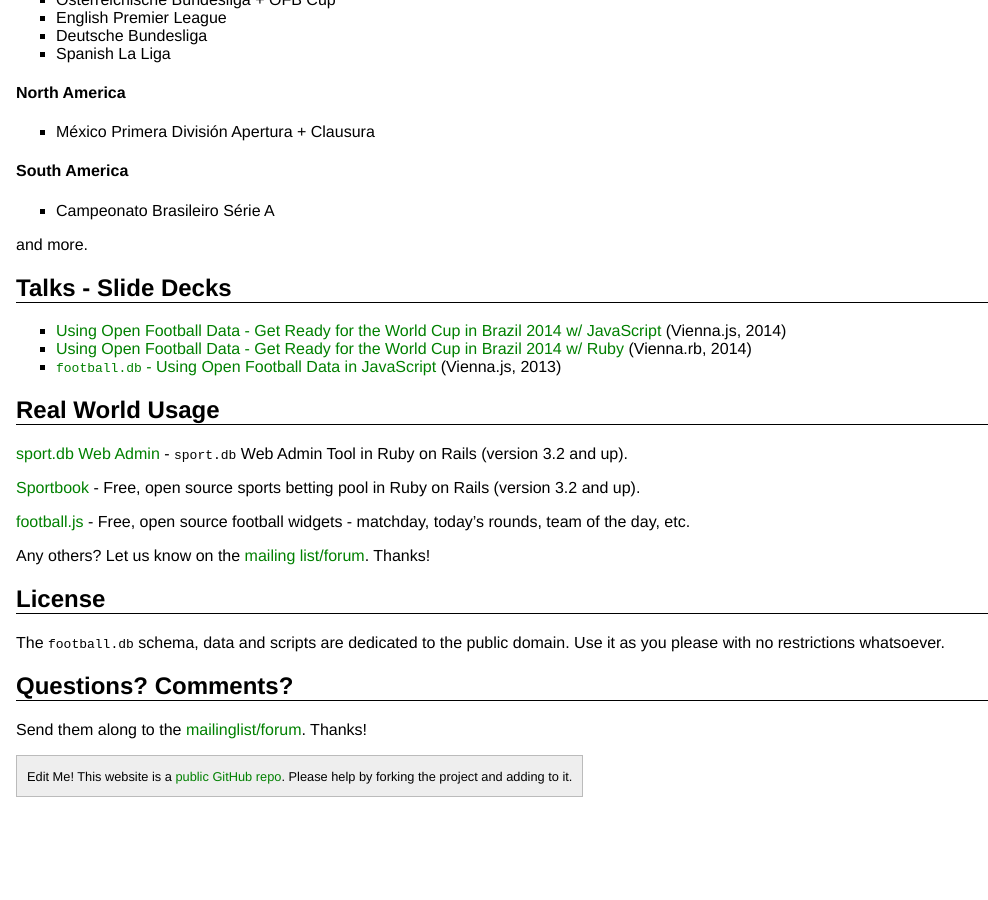
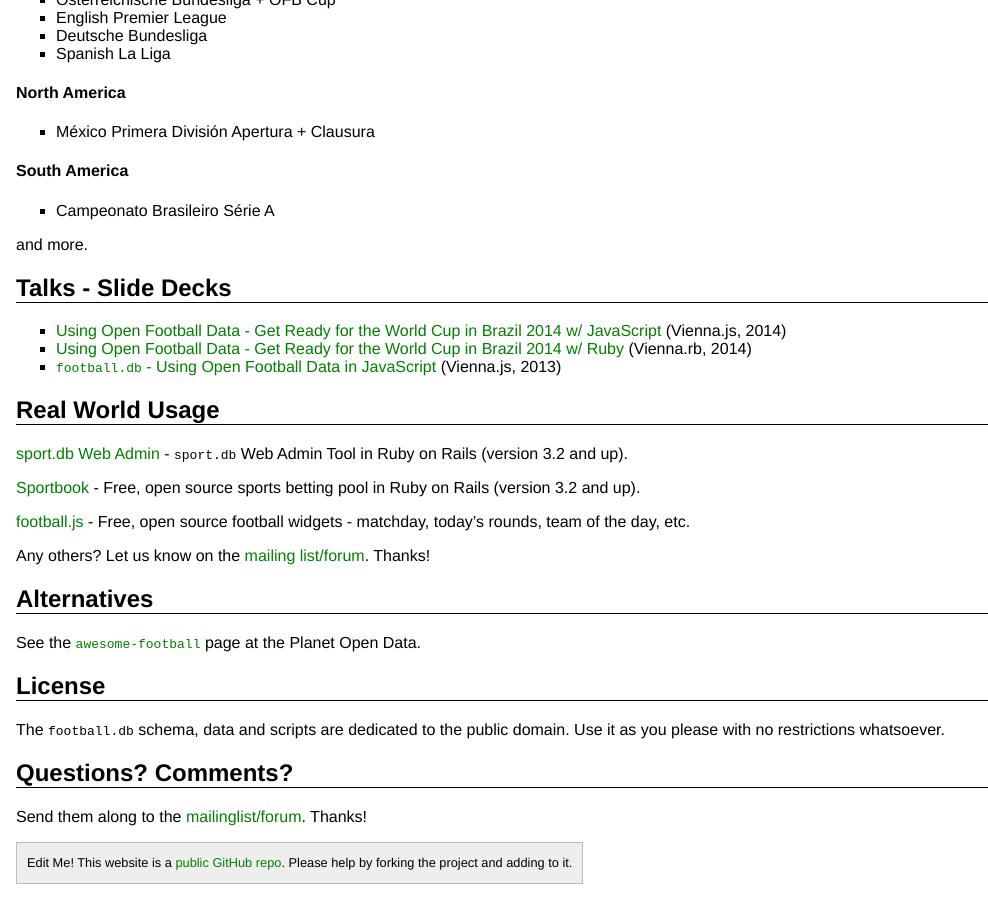
Before and after one commit to openfootball/openfootball.github.io, a Jekyll site: the page built from index.md, in a window 1280 px wide and 900 px high, scrolled down 3523 px. Shown: the whole window, without its empty margins (0-988 px from the left). Built offline with Jekyll 4.4.1, drawn with Linux system fonts in a browser that asks for light colours; before the commit the page ends 4336 px from its top, so only the background shows below that.

Commit message:
Update index.md

```diff
--- a/index.md
+++ b/index.md
@@ -269,6 +269,10 @@ and more.
 Any others? Let us know on the [mailing list/forum](http://groups.google.com/group/opensport). Thanks!
 
 
+## Alternatives
+
+See the [`awesome-football`](https://github.com/planetopendata/awesome-football) page at the Planet Open Data.
+
 
 ## License {#license}
 
```
